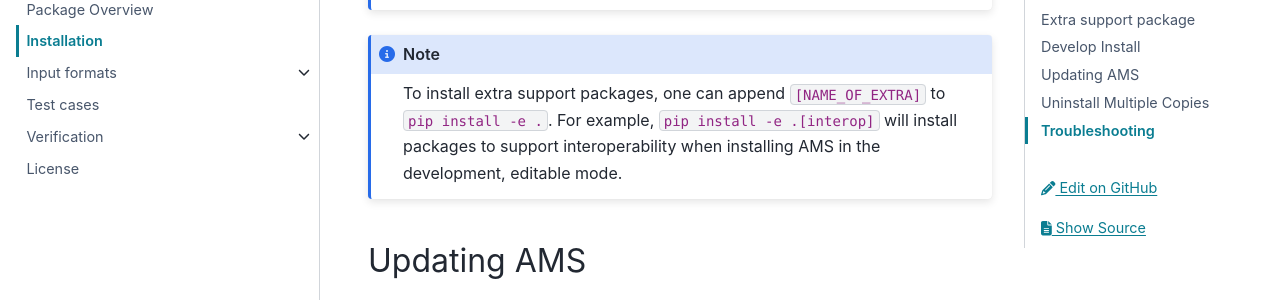
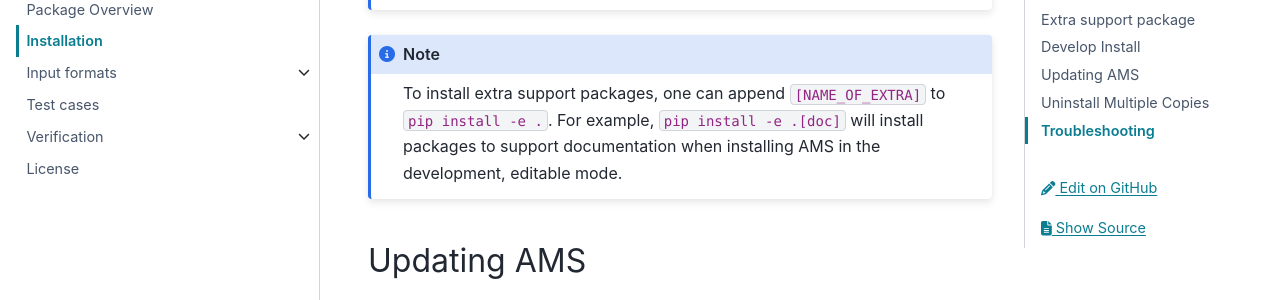
Before and after one commit to CURENT/ams, a Sphinx documentation site: the page built from docs/source/getting_started/install.rst, in a window 1280 px wide and 900 px high, scrolled down 3665 px. Shown: the part 150-450 px from the top of the window. Built offline with Sphinx 7.4.7 and the PyData theme 0.15.4, drawn with Linux system fonts in a browser that asks for light colours; pages that are not in the unit, such as notebooks, are missing from menus.

```diff
--- a/docs/source/api.rst
+++ b/docs/source/api.rst
@@ -82,7 +84,7 @@ Interoperability
    :caption: Interoperability
    :template: autosummary/module_toctree.rst
 
-   ams.interop
+   ams.interface
 
 
 Others
--- a/docs/source/getting_started/install.rst
+++ b/docs/source/getting_started/install.rst
@@ -172,8 +172,8 @@ Note the dot at the end. Pip will take care of the rest.
 .. note::
 
     To install extra support packages, one can append ``[NAME_OF_EXTRA]`` to
-    ``pip install -e .``. For example, ``pip install -e .[interop]`` will
-    install packages to support interoperability when installing AMS in the
+    ``pip install -e .``. For example, ``pip install -e .[doc]`` will
+    install packages to support documentation when installing AMS in the
     development, editable mode.
 
 Updating AMS
```
Also changed, not shown: other parts of docs/source/api.rst (+3 -1 lines), docs/source/modeling/routine.rst (+4 -11 lines), 1 other file.
